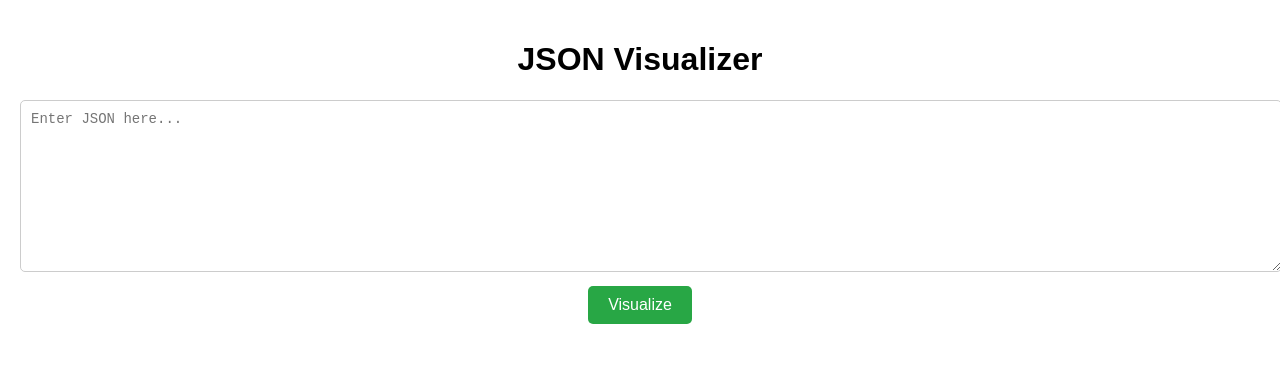
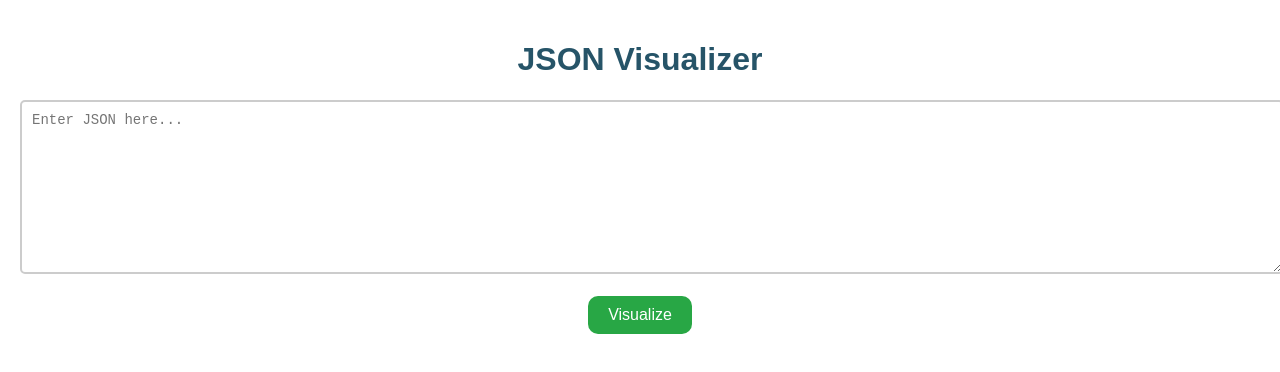
Before and after one commit to priyamwadasonnet/ChatBot, a React (Create React App) app in the folder json-visualizer/: page / in a window 1280 px wide. Shown: the top 372 px of the page. Built offline with nearby package versions, Linux system fonts and the light colour scheme.

Commit message:
added project output image

```diff
--- a/json-visualizer/src/App.css
+++ b/json-visualizer/src/App.css
@@ -2,6 +2,7 @@
   text-align: center;
   font-family: Arial, sans-serif;
   padding: 20px;
+  color: #265468;
 }
 
 textarea {
@@ -10,7 +11,7 @@ textarea {
   margin-bottom: 10px;
   font-size: 14px;
   padding: 10px;
-  border: 1px solid #ccc;
+  border: 2px solid #ccc;
   border-radius: 5px;
 }
 
@@ -20,8 +21,9 @@ button {
   background-color: #28a745;
   color: white;
   border: none;
-  border-radius: 5px;
+  border-radius: 10px;
   cursor: pointer;
+  margin-bottom: 10px;
 }
 
 button:hover {
@@ -30,4 +32,6 @@ button:hover {
 
 .visualization-container {
   margin-top: 20px;
+  border: 2px solid #ccc;
+  border-radius: 5px;
 }
--- a/json-visualizer/src/App.js
+++ b/json-visualizer/src/App.js
@@ -102,7 +102,7 @@ function App() {
           onChange={(e) => setJsonInput(e.target.value)}
           rows={10}
           cols={50}
-          style={{ marginBottom: "10px" }}
+          style={{ marginBottom: "18px" }}
         />
         <br />
         <button type="submit">Visualize</button>
```
Also changed, not shown: json-visualizer/Project output/sample1.png (added), json-visualizer/Project output/sample2.png (added).
